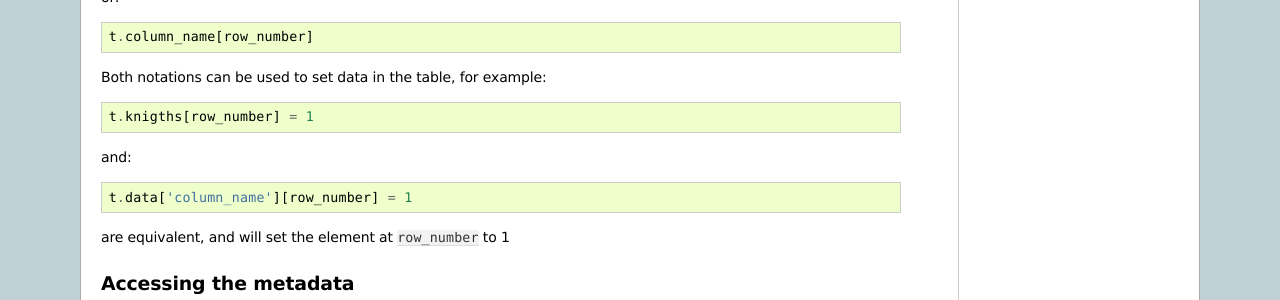
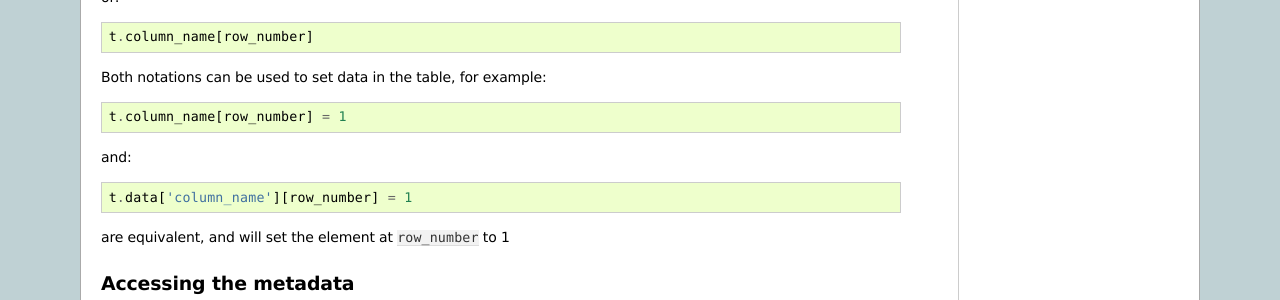
Before and after one commit to atpy/atpy.github.com, a Sphinx documentation site: the page built from source/tables.rst, in a window 1280 px wide and 900 px high, scrolled down 2335 px. Shown: the part 151-451 px from the top of the window. Built offline with Sphinx 7.4.7, drawn with Linux system fonts in a browser that asks for light colours.

Commit message:
Fix
git-svn-id: https://atpy.svn.sourceforge.net/svnroot/atpy/documentation@136 a84d3894-9e97-4a94-862a-515d26404f57

```diff
--- a/source/tables.rst
+++ b/source/tables.rst
@@ -109,7 +109,7 @@ or::
 
 Both notations can be used to set data in the table, for example::
 
-  t.knigths[row_number] = 1
+  t.column_name[row_number] = 1
 
 and::
 
```
Also changed, not shown: 10 other files.
